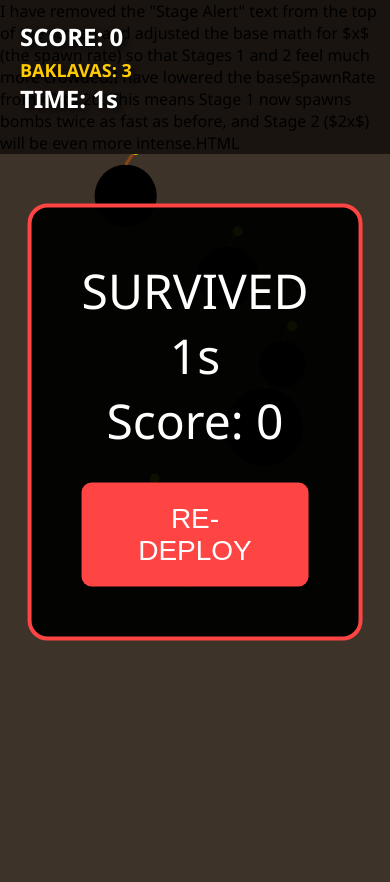
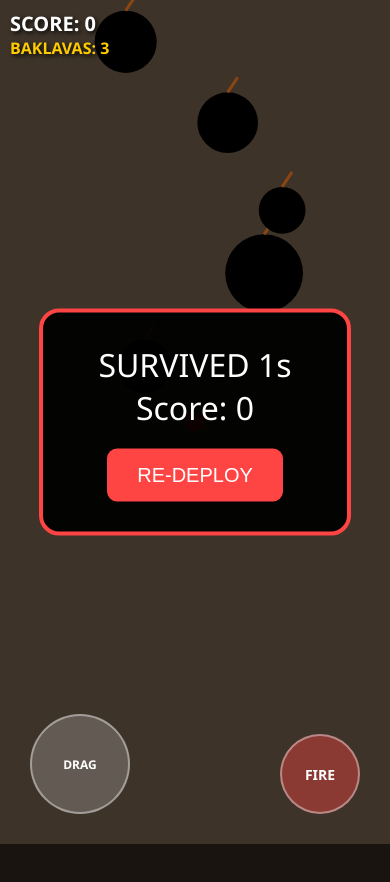
Before and after one commit to app-game-on/Ben-Gvir-Baklava-Shooter, a plain HTML site: page index.html in a window 390 px wide. After the commit the page ends 844 px from the top, so only its background shows below. Drawn offline with Linux system fonts and the light colour scheme.

Commit message:
Enhance mobile support and gameplay intensity
Updated the game for mobile compatibility, including touch controls and UI adjustments. Adjusted spawn rate and base math for increased intensity in stages.

```diff
--- a/index.html
+++ b/index.html
@@ -1,27 +1,39 @@
-I have removed the "Stage Alert" text from the top of the screen and adjusted the base math for $x$ (the spawn rate) so that Stages 1 and 2 feel much more crowded.I have lowered the baseSpawnRate from 40 to 20. This means Stage 1 now spawns bombs twice as fast as before, and Stage 2 ($2x$) will be even more intense.HTML<!DOCTYPE html>
+<!DOCTYPE html>
 <html lang="en">
 <head>
     <meta charset="UTF-8">
-    <meta name="viewport" content="width=device-width, initial-scale=1.0">
-    <title>Baklava Shooter - High Intensity</title>
+    <meta name="viewport" content="width=device-width, initial-scale=1.0, maximum-scale=1.0, user-scalable=no">
+    <title>Baklava Shooter - Mobile Edition</title>
     <style>
-        * { margin: 0; padding: 0; box-sizing: border-box; }
+        * { margin: 0; padding: 0; box-sizing: border-box; touch-action: none; }
         body { overflow: hidden; font-family: 'Segoe UI', sans-serif; background: #1a1410; }
         #gameCanvas { display: block; }
+
         #ui {
-            position: absolute; top: 20px; left: 20px; color: #fff;
-            font-size: 24px; font-weight: bold; text-shadow: 3px 3px 6px rgba(0,0,0,0.9);
+            position: absolute; top: 10px; left: 10px; color: #fff;
+            font-size: 20px; font-weight: bold; text-shadow: 2px 2px 4px rgba(0,0,0,0.9);
             z-index: 10; pointer-events: none;
         }
-        .ammo-text { color: #ffcc00; font-size: 18px; margin-top: 5px; }
+        .ammo-text { color: #ffcc00; font-size: 16px; }
+
+        /* Mobile Controls */
+        .touch-btn {
+            position: absolute; bottom: 30px; border-radius: 50%;
+            background: rgba(255, 255, 255, 0.2); border: 2px solid rgba(255,255,255,0.4);
+            display: flex; align-items: center; justify-content: center;
+            color: white; font-weight: bold; user-select: none; z-index: 15;
+        }
+        #fireBtn { right: 30px; width: 80px; height: 80px; background: rgba(255, 68, 68, 0.4); font-size: 14px; }
+        #joystick { left: 30px; width: 100px; height: 100px; font-size: 12px; }
+
         #gameOver {
             position: absolute; top: 50%; left: 50%; transform: translate(-50%, -50%);
-            text-align: center; color: #fff; font-size: 48px; display: none;
-            z-index: 20; background: rgba(0,0,0,0.95); padding: 50px; border-radius: 20px;
-            border: 4px solid #ff4444;
+            text-align: center; color: #fff; font-size: 32px; display: none;
+            z-index: 20; background: rgba(0,0,0,0.95); padding: 30px; border-radius: 20px;
+            border: 4px solid #ff4444; width: 80%;
         }
         #gameOver button {
-            margin-top: 30px; padding: 20px 50px; font-size: 28px; cursor: pointer;
+            margin-top: 20px; padding: 15px 30px; font-size: 20px; cursor: pointer;
             background: #ff4444; color: #fff; border: none; border-radius: 10px;
         }
     </style>
@@ -30,8 +42,10 @@ I have removed the "Stage Alert" text from the top of the screen and adjusted th
     <div id="ui">
         <div>SCORE: <span id="score">0</span></div>
         <div class="ammo-text">BAKLAVAS: <span id="ammo">3</span></div>
-        <div id="time">TIME: 0s</div>
     </div>
+
+    <div id="joystick" class="touch-btn">DRAG</div>
+    <div id="fireBtn" class="touch-btn">FIRE</div>
 
     <div id="gameOver">
         <div id="finalScore"></div>
@@ -72,20 +86,47 @@ I have removed the "Stage Alert" text from the top of the screen and adjusted th
         let totalFrames = 0;
         let secondsElapsed = 0;
 
-        // --- UPDATED BASE VALUES ---
-        const baseSpawnRate = 20; // Lowered to make Stage 1 & 2 much more crowded
+        const baseSpawnRate = 20;
         const baseSpeed = 4;
-
         let currentMultiplier = 1;
         let ammo = 3;
 
         const player = { x: canvas.width / 2, y: canvas.height / 2, speed: 9, walkCycle: 0 };
 
+        // --- KEYBOARD CONTROLS ---
         window.addEventListener('keydown', e => {
             keys[e.key] = true;
             if (e.code === 'Space' && gameRunning) shootBaklava();
         });
         window.addEventListener('keyup', e => keys[e.key] = false);
+
+        // --- TOUCH CONTROLS ---
+        const fireBtn = document.getElementById('fireBtn');
+        const joystick = document.getElementById('joystick');
+        let touchX = null, touchY = null;
+
+        fireBtn.addEventListener('touchstart', (e) => {
+            e.preventDefault();
+            if (gameRunning) shootBaklava();
+        });
+
+        joystick.addEventListener('touchmove', (e) => {
+            e.preventDefault();
+            const touch = e.touches[0];
+            const rect = joystick.getBoundingClientRect();
+            const centerX = rect.left + rect.width / 2;
+            const centerY = rect.top + rect.height / 2;
+
+            // Calculate movement direction
+            if (touch.clientX < centerX - 10) keys['a'] = true; else keys['a'] = false;
+            if (touch.clientX > centerX + 10) keys['d'] = true; else keys['d'] = false;
+            if (touch.clientY < centerY - 10) keys['w'] = true; else keys['w'] = false;
+            if (touch.clientY > centerY + 10) keys['s'] = true; else keys['s'] = false;
+        });
+
+        joystick.addEventListener('touchend', () => {
+            keys['a'] = false; keys['d'] = false; keys['w'] = false; keys['s'] = false;
+        });
 
         function shootBaklava() {
             if (ammo > 0) {
@@ -104,8 +145,6 @@ I have removed the "Stage Alert" text from the top of the screen and adjusted th
             ctx.strokeStyle = '#8B4513'; ctx.lineWidth = 3;
             ctx.beginPath(); ctx.moveTo(centerX, centerY - radius);
             ctx.lineTo(centerX + 10, centerY - radius - 15); ctx.stroke();
-            ctx.fillStyle = Math.random() > 0.5 ? '#ff0' : '#f00';
-            ctx.beginPath(); ctx.arc(centerX + 10, centerY - radius - 15, 5, 0, Math.PI*2); ctx.fill();
         }
 
         function drawStickman(x, y) {
@@ -125,26 +164,20 @@ I have removed the "Stage Alert" text from the top of the screen and adjusted th
         }
 
         function createExplosion(x, y, color) {
-            for (let i = 0; i < 30; i++) {
+            for (let i = 0; i < 20; i++) {
                 particles.push({
-                    x, y, vx: (Math.random() - 0.5) * 15, vy: (Math.random() - 0.5) * 15,
-                    life: 40, size: 5, color: color
+                    x, y, vx: (Math.random() - 0.5) * 12, vy: (Math.random() - 0.5) * 12,
+                    life: 30, size: 4, color: color
                 });
             }
         }
 
         function update() {
             if (!gameRunning) return;
-
             totalFrames++;
             if (totalFrames % 60 === 0) {
                 secondsElapsed++;
-                document.getElementById('time').textContent = `TIME: ${secondsElapsed}s`;
-
-                if (secondsElapsed % 20 === 0 && currentMultiplier < 4) {
-                    currentMultiplier++;
-                }
-
+                if (secondsElapsed % 20 === 0 && currentMultiplier < 4) currentMultiplier++;
                 if (secondsElapsed % 10 === 0) {
                     ammo++;
                     document.getElementById('ammo').textContent = ammo;
@@ -154,17 +187,11 @@ I have removed the "Stage Alert" text from the top of the screen and adjusted th
             if ((keys['ArrowLeft'] || keys['a']) && player.x > 50) player.x -= player.speed;
             if ((keys['ArrowRight'] || keys['d']) && player.x < canvas.width - 50) player.x += player.speed;
             if ((keys['ArrowUp'] || keys['w']) && player.y > 50) player.y -= player.speed;
-            if ((keys['ArrowDown'] || keys['s']) && player.y < canvas.height - 130) player.y += player.speed;
+            if ((keys['ArrowDown'] || keys['s']) && player.y < canvas.height - 180) player.y += player.speed;
 
             if (totalFrames % Math.max(1, Math.floor(baseSpawnRate / currentMultiplier)) === 0) {
                 const size = 50 + Math.random() * 40;
-                bombs.push({
-                    x: Math.random() * (canvas.width - size),
-                    y: -size,
-                    width: size,
-                    height: size,
-                    speed: baseSpeed * currentMultiplier
-                });
+                bombs.push({ x: Math.random() * (canvas.width - size), y: -size, width: size, height: size, speed: baseSpeed * currentMultiplier });
             }
 
             baklavas.forEach((b, bi) => {
@@ -192,7 +219,6 @@ I have removed the "Stage Alert" text from the top of the screen and adjusted th
                 p.x += p.vx; p.y += p.vy; p.life--;
                 if (p.life <= 0) particles.splice(i, 1);
             });
-
             document.getElementById('score').textContent = score;
         }
 
@@ -203,7 +229,7 @@ I have removed the "Stage Alert" text from the top of the screen and adjusted th
             bombs.forEach(b => drawBomb(b.x, b.y, b.width));
             baklavas.forEach(b => { if (baklavaLoaded) ctx.drawImage(baklavaImg, b.x - b.size/2, b.y - b.size/2, b.size, b.size); });
             particles.forEach(p => {
-                ctx.fillStyle = p.color; ctx.globalAlpha = p.life / 40;
+                ctx.fillStyle = p.color; ctx.globalAlpha = p.life / 30;
                 ctx.beginPath(); ctx.arc(p.x, p.y, p.size, 0, Math.PI*2); ctx.fill();
             });
             ctx.globalAlpha = 1;
```
